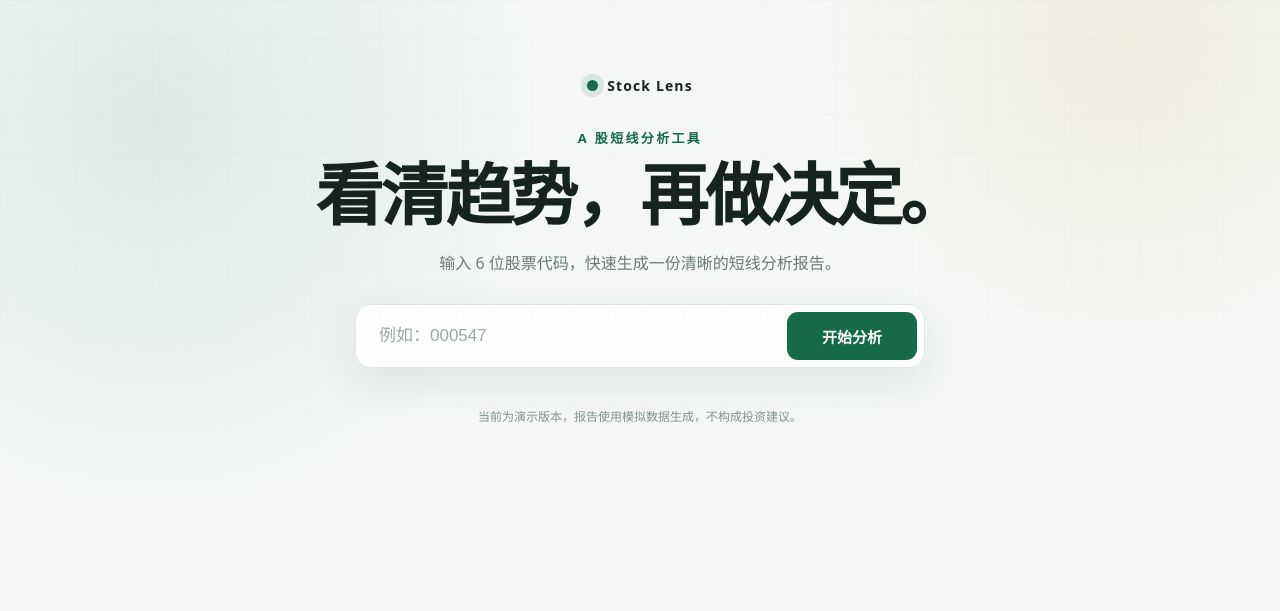
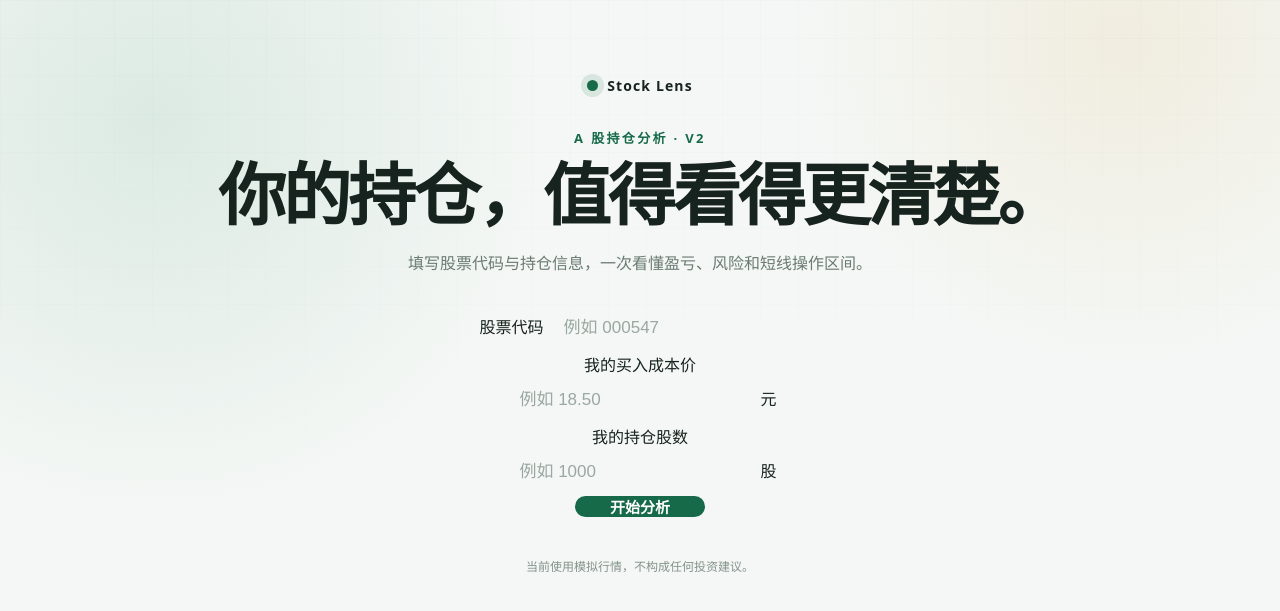
Before and after one commit to yydevil6/stock-analyzer-web, a Flask app: page / in a window 1280 px wide. Shown: the top 611 px of the page. Run offline with Flask 3, Linux system fonts and the light colour scheme.

Commit message:
升级持仓分析：templates/index.html

```diff
--- a/templates/index.html
+++ b/templates/index.html
@@ -3,73 +3,101 @@
 <head>
     <meta charset="UTF-8">
     <meta name="viewport" content="width=device-width, initial-scale=1.0">
-    <meta name="description" content="使用模拟行情数据生成 A 股短线分析报告">
-    <title>A 股短线分析助手</title>
+    <meta name="description" content="输入持仓信息，生成 A 股短线持仓分析报告">
+    <title>A 股持仓分析助手</title>
     <link rel="stylesheet" href="{{ url_for('static', filename='style.css') }}">
 </head>
 <body>
     <main class="page-shell">
         <section class="hero">
             <div class="brand"><span class="brand-dot"></span> Stock Lens</div>
-            <p class="eyebrow">A 股短线分析工具</p>
-            <h1>看清趋势，再做决定。</h1>
-            <p class="subtitle">输入 6 位股票代码，快速生成一份清晰的短线分析报告。</p>
+            <p class="eyebrow">A 股持仓分析 · V2</p>
+            <h1>你的持仓，值得看得更清楚。</h1>
+            <p class="subtitle">填写股票代码与持仓信息，一次看懂盈亏、风险和短线操作区间。</p>
 
-            <form id="analysis-form" class="search-box" novalidate>
-                <label for="stock-code" class="sr-only">股票代码</label>
-                <input id="stock-code" name="stock-code" type="text" inputmode="numeric"
-                       maxlength="6" placeholder="例如：000547" autocomplete="off" required>
+            <form id="analysis-form" class="analysis-form" novalidate>
+                <div class="input-group code-input">
+                    <label for="stock-code">股票代码</label>
+                    <input id="stock-code" type="text" inputmode="numeric" maxlength="6"
+                           placeholder="例如 000547" autocomplete="off" required>
+                </div>
+                <div class="input-group">
+                    <label for="cost-price">我的买入成本价</label>
+                    <div class="input-with-unit">
+                        <input id="cost-price" type="number" inputmode="decimal" min="0.01" step="0.01"
+                               placeholder="例如 18.50" required>
+                        <span>元</span>
+                    </div>
+                </div>
+                <div class="input-group">
+                    <label for="shares">我的持仓股数</label>
+                    <div class="input-with-unit">
+                        <input id="shares" type="number" inputmode="numeric" min="1" step="1"
+                               placeholder="例如 1000" required>
+                        <span>股</span>
+                    </div>
+                </div>
                 <button type="submit" id="analyze-button">
                     <span class="button-text">开始分析</span>
                     <span class="button-loader" aria-hidden="true"></span>
                 </button>
             </form>
             <p id="error-message" class="error-message" role="alert"></p>
-            <p class="mock-note">当前为演示版本，报告使用模拟数据生成，不构成投资建议。</p>
+            <p class="mock-note">当前使用模拟行情，不构成任何投资建议。</p>
         </section>
 
         <section id="report" class="report" aria-live="polite" hidden>
             <header class="report-header">
                 <div>
-                    <p class="eyebrow">短线分析报告</p>
-                    <h2 id="report-code">—</h2>
+                    <p class="eyebrow">持仓分析报告</p>
+                    <div class="stock-title"><h2 id="report-code">—</h2><span id="trend-badge">—</span></div>
                 </div>
-                <span id="trend-badge" class="trend-badge">—</span>
+                <p class="report-time">模拟行情</p>
             </header>
 
-            <div class="price-panel">
-                <div>
-                    <span class="metric-label">当前价格</span>
-                    <strong id="current-price" class="price">—</strong>
-                </div>
-                <div class="change-wrap">
-                    <span class="metric-label">今日涨跌幅</span>
-                    <strong id="change-percent" class="change">—</strong>
-                </div>
+            <div class="position-summary">
+                <article><span>当前价格</span><strong id="current-price">—</strong><small>元</small></article>
+                <article><span>买入成本</span><strong id="report-cost">—</strong><small>元</small></article>
+                <article><span>持仓股数</span><strong id="report-shares">—</strong><small>股</small></article>
+                <article><span>当前市值</span><strong id="market-value">—</strong><small>元</small></article>
             </div>
 
-            <div class="metrics-grid">
-                <article class="metric-card"><span>MA5</span><strong id="ma5">—</strong></article>
-                <article class="metric-card"><span>MA10</span><strong id="ma10">—</strong></article>
-                <article class="metric-card"><span>MA20</span><strong id="ma20">—</strong></article>
-                <article class="metric-card"><span>成交额</span><strong id="turnover">—</strong></article>
-                <article class="metric-card"><span>量比</span><strong id="volume-ratio">—</strong></article>
-                <article class="metric-card"><span>短线趋势</span><strong id="trend">—</strong></article>
-            </div>
+            <article id="profit-panel" class="profit-panel">
+                <div><span>浮动盈亏金额</span><strong id="profit-loss">—</strong></div>
+                <div><span>浮动盈亏比例</span><strong id="profit-ratio">—</strong></div>
+            </article>
 
-            <div class="levels">
-                <article><span>支撑位</span><strong id="support">—</strong></article>
-                <article><span>压力位</span><strong id="resistance">—</strong></article>
-                <article><span>止损位</span><strong id="stop-loss">—</strong></article>
+            <div class="action-grid">
+                <article class="action-card risk-card">
+                    <div class="card-heading"><span class="card-icon">↓</span><span>止损建议</span></div>
+                    <strong><span id="stop-loss">—</span> 元</strong>
+                    <p id="stop-loss-advice">—</p>
+                </article>
+                <article class="action-card target-card">
+                    <div class="card-heading"><span class="card-icon">↗</span><span>冲高卖出参考位</span></div>
+                    <strong><span id="sell-reference">—</span> 元</strong>
+                    <p>接近参考区间时可结合成交量，考虑分批减仓。</p>
+                </article>
             </div>
 
             <article class="advice-card">
-                <span class="advice-icon">↗</span>
-                <div><span>操作建议</span><p id="advice">—</p></div>
+                <span>短线操作建议</span>
+                <p id="advice">—</p>
             </article>
+
+            <details class="market-details">
+                <summary>查看模拟行情指标</summary>
+                <div class="metrics-grid">
+                    <article><span>今日涨跌幅</span><strong id="change-percent">—</strong></article>
+                    <article><span>MA5</span><strong id="ma5">—</strong></article>
+                    <article><span>MA10</span><strong id="ma10">—</strong></article>
+                    <article><span>MA20</span><strong id="ma20">—</strong></article>
+                    <article><span>成交额</span><strong id="turnover">—</strong></article>
+                    <article><span>量比</span><strong id="volume-ratio">—</strong></article>
+                </div>
+            </details>
         </section>
     </main>
-
     <script src="{{ url_for('static', filename='script.js') }}"></script>
 </body>
 </html>
```
